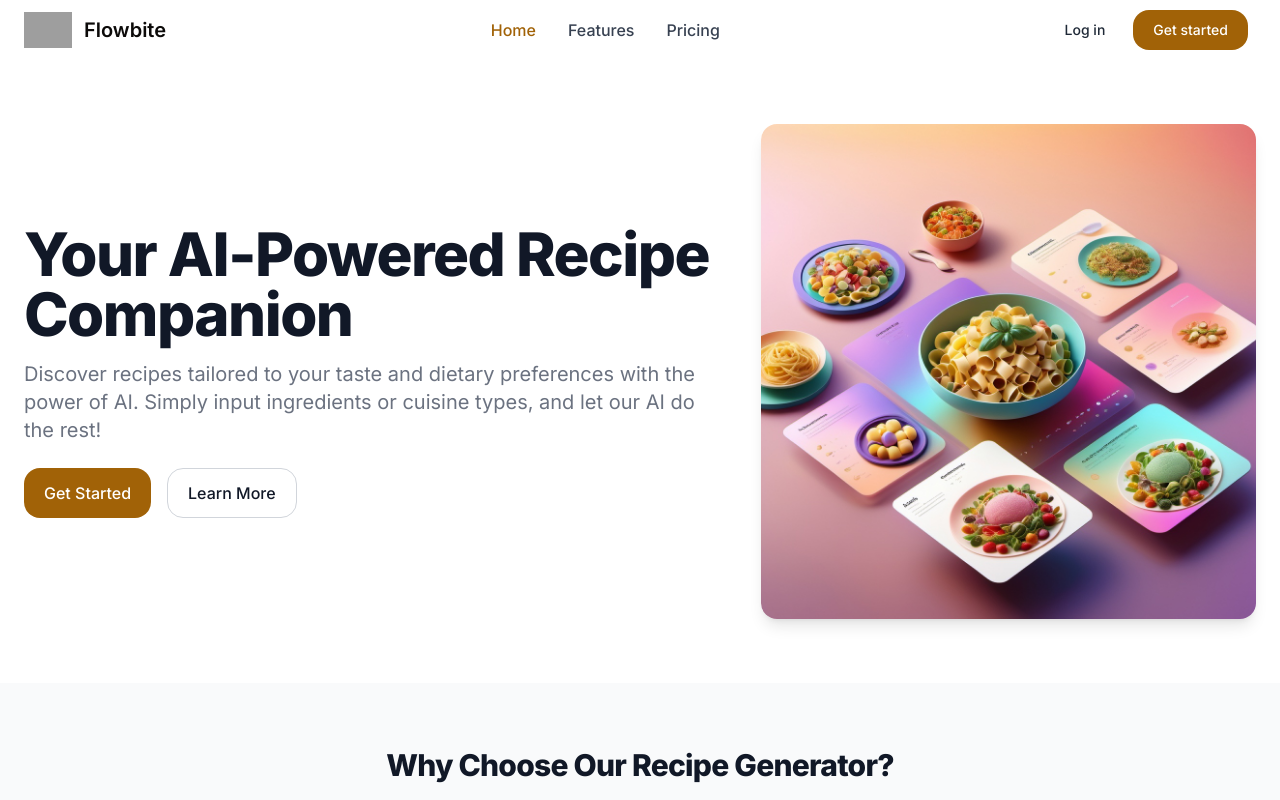
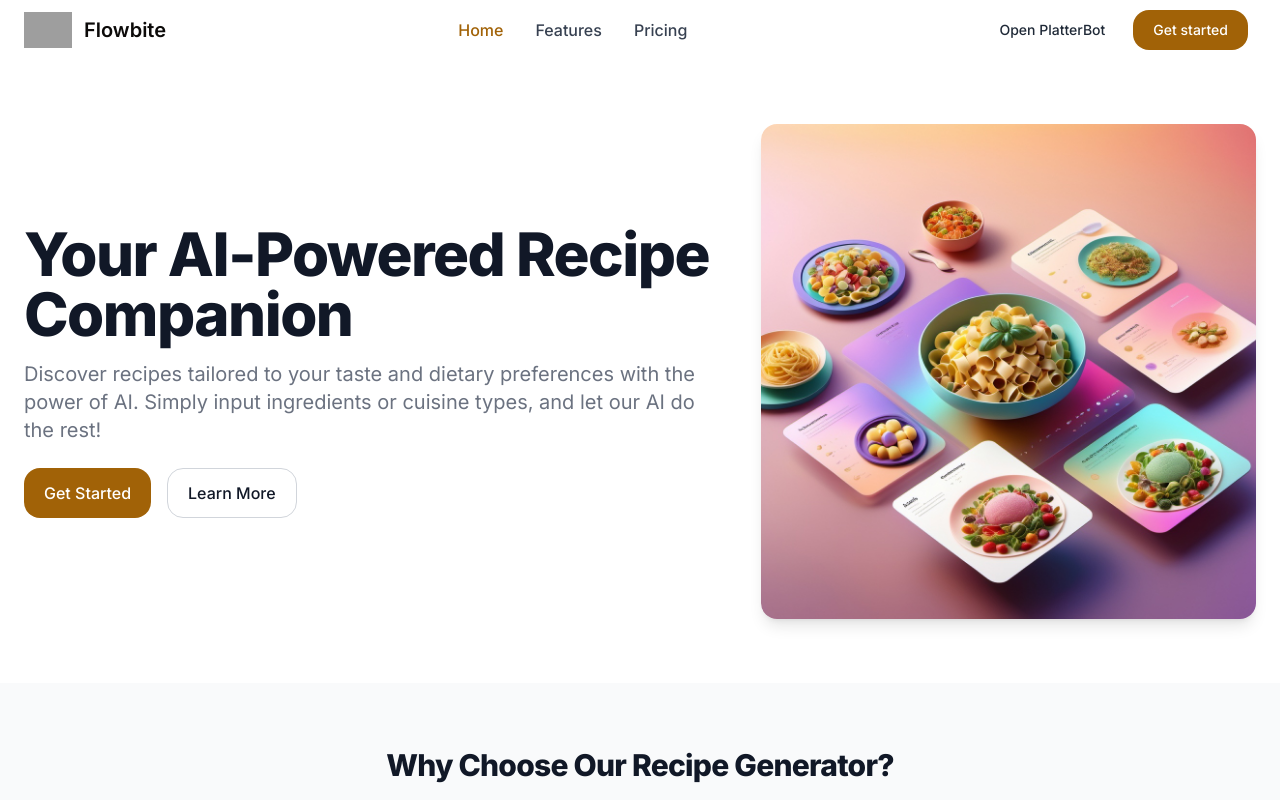
Before and after one commit to GlowingObsidian/Smart-AI-Recipe-Generator, a Next.js app: page / in a window 1280 px wide. Shown: the top 800 px of the page. Built offline with nearby package versions, Linux system fonts and the light colour scheme; no server answers; grey boxes are pictures that could not be loaded.

Commit message:
Implemented the dark mode styling

```diff
--- a/app/_components/Header.tsx
+++ b/app/_components/Header.tsx
@@ -1,7 +1,10 @@
+"use client";
+import { useUser } from "@clerk/nextjs";
 import Image from "next/image";
 import Link from "next/link";
 
 const Header = () => {
+  const user = useUser();
   return (
     <header>
       <nav className="bg-white border-gray-200 px-4 lg:px-6 py-2.5 dark:bg-gray-800">
@@ -19,12 +22,21 @@ const Header = () => {
             </span>
           </Link>
           <div className="flex items-center lg:order-2">
-            <Link
-              href="/sign-in"
-              className="text-gray-800 dark:text-white hover:bg-gray-50 focus:ring-4 focus:ring-gray-300 font-medium rounded-lg text-sm px-4 lg:px-5 py-2 lg:py-2.5 mr-2 dark:hover:bg-gray-700 focus:outline-none dark:focus:ring-gray-800"
-            >
-              Log in
-            </Link>
+            {user ? (
+              <Link
+                href="/create"
+                className="text-gray-800 dark:text-white hover:bg-gray-50 focus:ring-4 focus:ring-gray-300 font-medium rounded-lg text-sm px-4 lg:px-5 py-2 lg:py-2.5 mr-2 dark:hover:bg-gray-700 focus:outline-none dark:focus:ring-gray-800"
+              >
+                Open PlatterBot
+              </Link>
+            ) : (
+              <Link
+                href="/sign-in"
+                className="text-gray-800 dark:text-white hover:bg-gray-50 focus:ring-4 focus:ring-gray-300 font-medium rounded-lg text-sm px-4 lg:px-5 py-2 lg:py-2.5 mr-2 dark:hover:bg-gray-700 focus:outline-none dark:focus:ring-gray-800"
+              >
+                Login
+              </Link>
+            )}
             <Link
               href="/sign-up"
               className="text-white bg-primary-700 hover:bg-primary-800 focus:ring-4 focus:ring-primary-300 font-medium rounded-lg text-sm px-4 lg:px-5 py-2 lg:py-2.5 mr-2 dark:bg-primary-600 dark:hover:bg-primary-700 focus:outline-none dark:focus:ring-primary-800"
--- a/app/create/_components/AppSidebar.tsx
+++ b/app/create/_components/AppSidebar.tsx
@@ -43,7 +43,7 @@ const items = [
 
 export function AppSidebar() {
   return (
-    <Sidebar className="w-64 h-full bg-gradient-to-b from-primary-50 to-primary-200">
+    <Sidebar className="w-64 h-full bg-gradient-to-b from-primary-50 to-primary-200 dark:bg-gradient-to-b dark:from-zinc-800 dark:to-zinc-950">
       <SidebarContent>
         <SidebarGroup>
           <SidebarGroupLabel className="font-semibold">
@@ -53,7 +53,10 @@ export function AppSidebar() {
             <SidebarMenu>
               {items.map((item) => (
                 <SidebarMenuItem key={item.id}>
-                  <SidebarMenuButton asChild className="hover:bg-primary-300">
+                  <SidebarMenuButton
+                    asChild
+                    className="hover:bg-primary-300 dark:hover:bg-gray-700"
+                  >
                     <Link href={item.url}>
                       <span>{item.title}</span>
                     </Link>
@@ -65,7 +68,7 @@ export function AppSidebar() {
         </SidebarGroup>
       </SidebarContent>
       <SidebarFooter>
-        <div className="flex items-center gap-2 p-3 rounded-lg cursor-pointer hover:bg-gray-200">
+        <div className="flex items-center gap-2 p-3 rounded-lg cursor-pointer hover:bg-gray-200 dark:hover:bg-gray-700">
           <Bolt /> <p className="font-semibold">Upgrade plan</p>
         </div>
       </SidebarFooter>
--- a/app/create/_components/RecipeCard.tsx
+++ b/app/create/_components/RecipeCard.tsx
@@ -15,13 +15,13 @@ export interface Recipe {
 
 const RecipeCard = ({ recipe }: { recipe: Recipe }) => {
   return (
-    <Card className="p-5 bg-primary-100 border-primary-300">
+    <Card className="p-5 bg-primary-100 dark:bg-zinc-900 border-primary-300 dark:border-primary-800">
       <CardTitle className="text-lg">{recipe.name}</CardTitle>
       <CardDescription>{recipe.description}</CardDescription>
       <CardContent className="p-0">
         {/*Ingredients*/}
         <p className="mt-5 font-semibold text-primary-800">Ingredients:</p>
-        <div className="p-3 mt-3 bg-primary-200 rounded-lg">
+        <div className="p-3 mt-3 bg-primary-200 dark:bg-zinc-950 rounded-lg">
           {Object.entries(recipe.ingredients).map(([ingredient, amount]) => (
             <div className="flex items-center gap-2 my-1" key={ingredient}>
               <CookingPot size={16} strokeWidth={0.5} />
```
